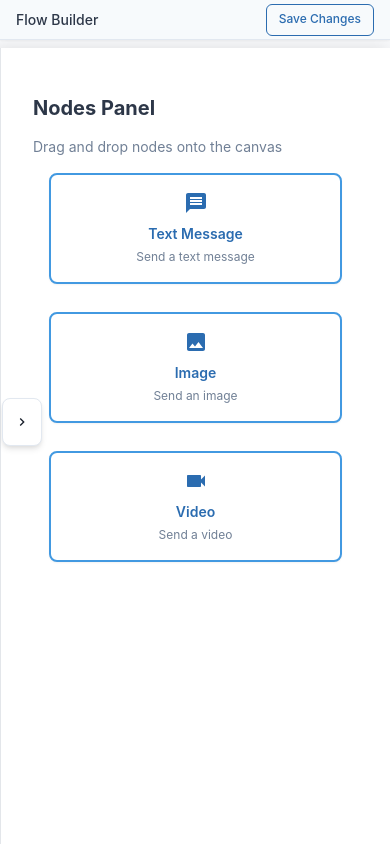
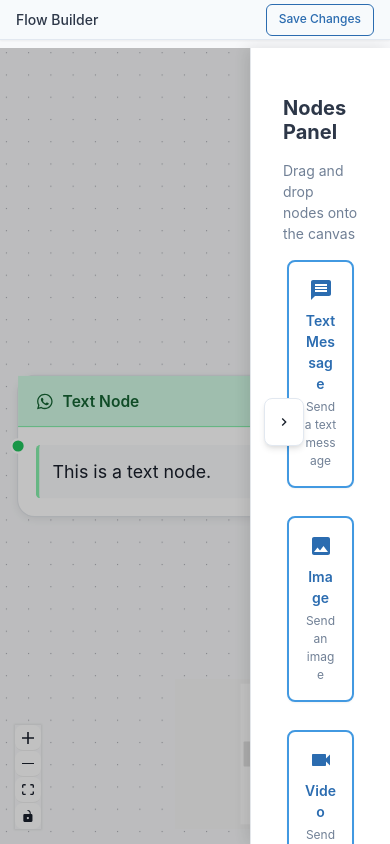
Before and after one commit to Dutt23/flow-builder, a React (Vite) app: page / in a window 390 px wide. Built offline with nearby package versions, Linux system fonts and the light colour scheme.

Commit message:
fix small screen issue

```diff
--- a/src/pages/Flow.jsx
+++ b/src/pages/Flow.jsx
@@ -44,6 +44,9 @@ export default function App() {
   const [isPanelOpen, setIsPanelOpen] = useState(true);
   const [isMobile] = useMediaQuery('(max-width: 768px)');
   const toast = useToast();
+
+  // Sidebar fixed width for desktop
+  const sidebarDesktopWidth = 320; // px
 
   // Auto-open panel on mobile when a node is selected
   useEffect(() => {
@@ -140,9 +143,6 @@ export default function App() {
     // Here you would typically call your API to save the flow
   }, [flowData, toast]);
 
-  // Sidebar width in px
-  const sidebarWidth = 340;
-
   if (isLoading) {
     return (
       <Flex justify="center" align="center" height="100vh">
@@ -174,16 +174,35 @@ export default function App() {
           />
         </Box>
 
+        {/* Overlay for mobile when sidebar is open */}
+        {isMobile && isPanelOpen && (
+          <Box
+            position="fixed"
+            top="48px"
+            left={0}
+            right={0}
+            bottom={0}
+            bg="blackAlpha.400"
+            zIndex={14}
+            onClick={() => setIsPanelOpen(false)}
+          />
+        )}
+
         {/* Toggle Button */}
         <IconButton
           aria-label={isPanelOpen ? 'Collapse panel' : 'Expand panel'}
-          icon={isPanelOpen
-            ? (isMobile ? <ChevronRightIcon /> : <ChevronRightIcon />)
-            : (isMobile ? <ChevronLeftIcon /> : <ChevronLeftIcon />)
+          icon={
+            isPanelOpen
+              ? (isMobile ? <ChevronRightIcon /> : <ChevronRightIcon />)
+              : (isMobile ? <ChevronLeftIcon /> : <ChevronLeftIcon />)
           }
           onClick={() => setIsPanelOpen(!isPanelOpen)}
           position="fixed"
-          right={isPanelOpen ? (isMobile ? (sidebarWidth + 8) + 'px' : sidebarWidth + 'px') : '8px'}
+          // On mobile: right is 20vw (sidebar width) + 8px; on desktop: right is 320px + 8px
+          right={{
+            base: isPanelOpen ? 'calc(20vw + 8px)' : '8px',
+            md: isPanelOpen ? (sidebarDesktopWidth + 8) + 'px' : '8px',
+          }}
           top="50%"
           transform="translateY(-50%)"
           zIndex={20}
@@ -204,13 +223,18 @@ export default function App() {
 
         {/* Sidebar */}
         <Box
-          width={{ base: '100vw', md: sidebarWidth + 'px' }}
+          width={{ base: '20vw', md: sidebarDesktopWidth + 'px' }}
+          maxW={{ base: '96vw', md: sidebarDesktopWidth + 'px' }}
+          minW="140px"
           bg="white"
           borderLeft="1px solid #e3e6ea"
           height="calc(100vh - 48px)"
           overflowY="auto"
           position="fixed"
-          right={isPanelOpen ? 0 : `-${sidebarWidth}px`}
+          right={{
+            base: isPanelOpen ? 0 : '-20vw',
+            md: isPanelOpen ? 0 : `-${sidebarDesktopWidth}px`,
+          }}
           top="48px"
           bottom={0}
           transition="right 0.3s cubic-bezier(.4,0,.2,1)"
@@ -220,7 +244,7 @@ export default function App() {
               ? { base: '-4px 0 15px rgba(0,0,0,0.1)', md: '-2px 0 10px rgba(0,0,0,0.05)' }
               : 'none'
           }
-          display={isPanelOpen ? 'block' : { base: 'none', md: 'block' }}
+          display="block"
         >
           <Box p={4}>
             <Box mt={4}>
```
